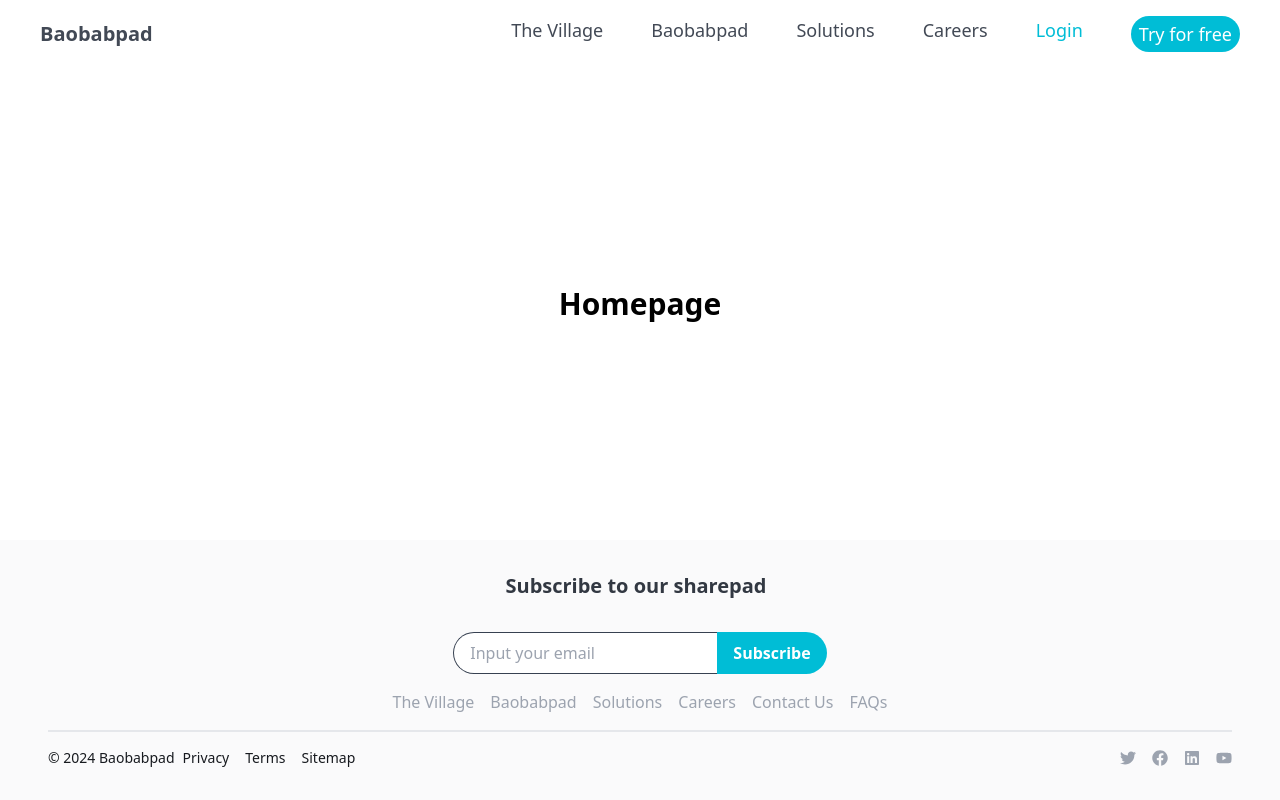
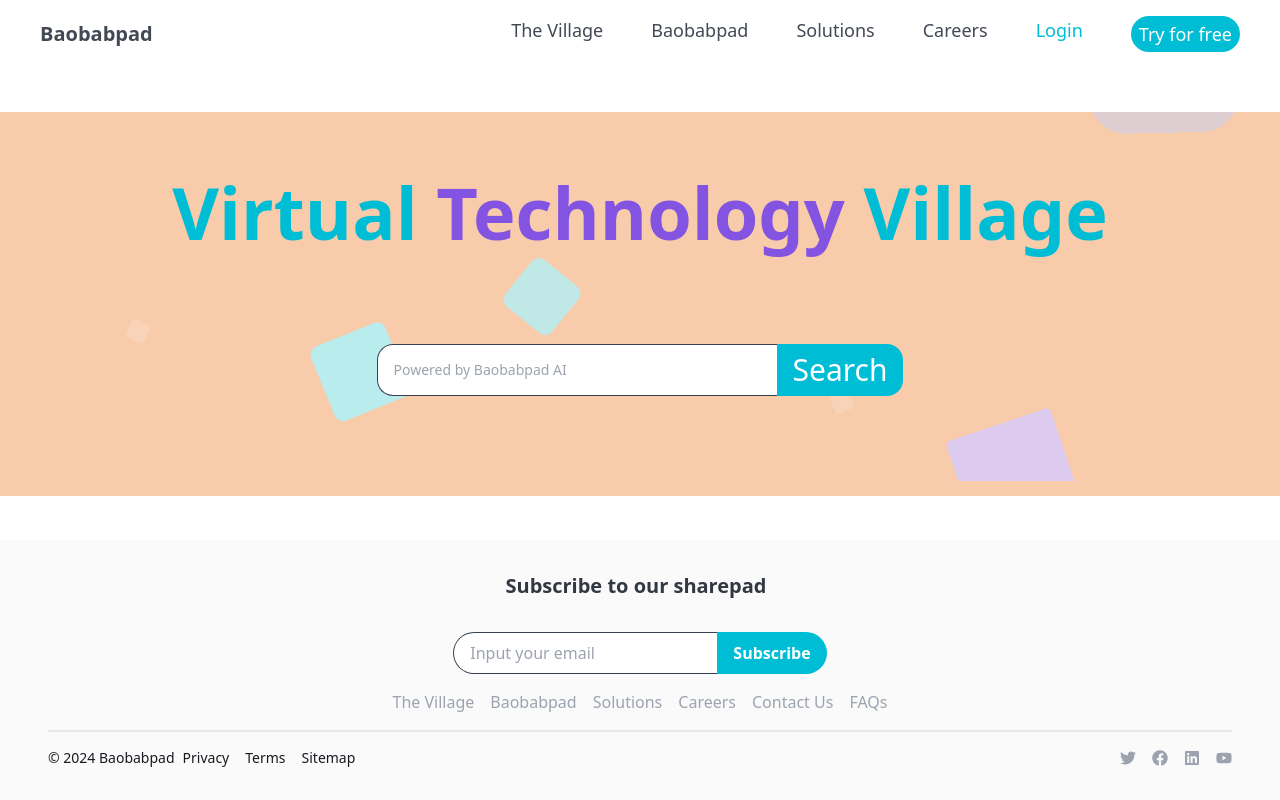
Before and after one commit to baobabpad-pilot/baobabpad_frontend_v0, a Next.js app: page / in a window 1280 px wide. Built offline with nearby package versions, Linux system fonts and the light colour scheme.

Commit message:
started work on the header component of the homepage

```diff
--- /dev/null
+++ b/src/components/homepage_sections/Header.jsx
@@ -0,0 +1,42 @@
+import React from "react";
+
+const Header = () => {
+  return (
+    <div className=" min-h-96 w-full bg-[#ED7D2D] bg-opacity-40 pt-16 px-24 flex flex-col items-center gap-24 area">
+      <div className="z-20">
+        <h1 className=" md:text-7xl font-semibold text-[#00BDD6]">
+          Virtual <span className="text-[#8353E2]">Technology</span> Village
+        </h1>
+      </div>
+
+      <div className="z-30">
+        <div className="flex">
+          <input
+            id="email"
+            type="text"
+            placeholder="Powered by Baobabpad AI"
+            className="px-4 py-2 rounded-l-2xl border-l text-sm min-w-[400px]  font-normal border-y border-gray-700 focus:outline-none focus:ring-1 focus:ring-inset focus:ring-blue-500"
+          />
+          <button className="bg-[#00BDD6] hover:bg-[#489fab] text-white font-normal py-2 px-4 rounded-r-2xl focus:outline-none focus:ring-2 focus:ring-offset-2 focus:ring-blue-700">
+            Search
+          </button>
+        </div>
+      </div>
+
+      <ul class="circles">
+        <li></li>
+        <li></li>
+        <li></li>
+        <li></li>
+        <li></li>
+        <li></li>
+        <li></li>
+        <li></li>
+        <li></li>
+        <li></li>
+      </ul>
+    </div>
+  );
+};
+
+export default Header;
--- a/src/pages/Homepage.tsx
+++ b/src/pages/Homepage.tsx
@@ -1,13 +1,14 @@
 import React from "react";
 import Navbar from "@/components/Navbar";
 import Footer from "@/components/Footer";
+import Header from "@/components/homepage_sections/Header";
 
 const Homepage = () => {
   return (
     <div className="min-h-screen flex flex-col">
       <Navbar />
       <div className="flex-1 flex justify-center items-center font-bold text-3xl">
-        Homepage
+        <Header />
       </div>
       <Footer />
     </div>
--- a/src/styles/globals.css
+++ b/src/styles/globals.css
@@ -1,3 +1,172 @@
 @tailwind base;
 @tailwind components;
 @tailwind utilities;
+
+@-webkit-keyframes animatetop {
+	from {
+		top: -300px;
+		opacity: 0;
+	}
+	to {
+		top: 0;
+		opacity: 1;
+	}
+}
+@keyframes animatetop {
+	from {
+		top: -300px;
+		opacity: 0;
+	}
+	to {
+		top: 0;
+		opacity: 1;
+	}
+}
+@-webkit-keyframes zoomIn {
+	0% {
+		opacity: 0;
+		-webkit-transform: scale3d(0.3, 0.3, 0.3);
+		transform: scale3d(0.3, 0.3, 0.3);
+	}
+	50% {
+		opacity: 1;
+	}
+}
+@keyframes zoomIn {
+	0% {
+		opacity: 0;
+		-webkit-transform: scale3d(0.3, 0.3, 0.3);
+		transform: scale3d(0.3, 0.3, 0.3);
+	}
+	50% {
+		opacity: 1;
+	}
+}
+/*End Animations*/
+/*
+-- Start BackGround Animation
+*/
+.area {
+
+	width: 100%;
+	/* height: 100vh; */
+	position: absolute;
+	z-index: -1;
+}
+
+.circles {
+	position: absolute;
+	top: 0;
+	left: 0;
+	width: 100%;
+	height: 96%;
+	overflow: hidden;
+}
+
+.circles li {
+	position: absolute;
+	display: block;
+	list-style: none;
+	width: 20px;
+	height: 20px;
+	background: rgba(255, 255, 255, 0.2);
+	animation: animate 25s linear infinite;
+	bottom: -150px;
+}
+
+.circles li:nth-child(1) {
+	left: 25%;
+	width: 80px;
+	height: 80px;
+	animation-delay: 0s;
+    background-color: #A6F5FF;
+}
+
+.circles li:nth-child(2) {
+	left: 10%;
+	width: 20px;
+	height: 20px;
+	animation-delay: 2s;
+	animation-duration: 12s;
+}
+
+.circles li:nth-child(3) {
+	left: 70%;
+	width: 20px;
+	height: 20px;
+	animation-delay: 4s;
+}
+
+.circles li:nth-child(4) {
+	left: 40%;
+	width: 60px;
+	height: 60px;
+	animation-delay: 0s;
+	animation-duration: 18s;
+    background-color: #A6F5FF;
+}
+
+.circles li:nth-child(5) {
+	left: 65%;
+	width: 20px;
+	height: 20px;
+	animation-delay: 0s;
+}
+
+.circles li:nth-child(6) {
+	left: 75%;
+	width: 110px;
+	height: 110px;
+	animation-delay: 3s;
+    background-color: #D9CBF6;
+}
+
+.circles li:nth-child(7) {
+	left: 35%;
+	width: 150px;
+	height: 150px;
+	animation-delay: 7s;
+}
+
+.circles li:nth-child(8) {
+	left: 50%;
+	width: 25px;
+	height: 25px;
+	animation-delay: 15s;
+	animation-duration: 45s;
+    background-color: #D9CBF6;
+}
+
+.circles li:nth-child(9) {
+	left: 20%;
+	width: 15px;
+	height: 15px;
+	animation-delay: 2s;
+	animation-duration: 35s;
+}
+
+.circles li:nth-child(10) {
+	left: 85%;
+	width: 150px;
+	height: 150px;
+	animation-delay: 0s;
+	animation-duration: 11s;
+    background-color: #C5D1F7;
+}
+
+@keyframes animate {
+	0% {
+		transform: translateY(0) rotate(0deg);
+		opacity: 1;
+		border-radius: 0;
+	}
+
+	100% {
+		transform: translateY(-1000px) rotate(720deg);
+		opacity: 0;
+		border-radius: 50%;
+	}
+}
+/*
+-- End BackGround Animation
+*/
```
